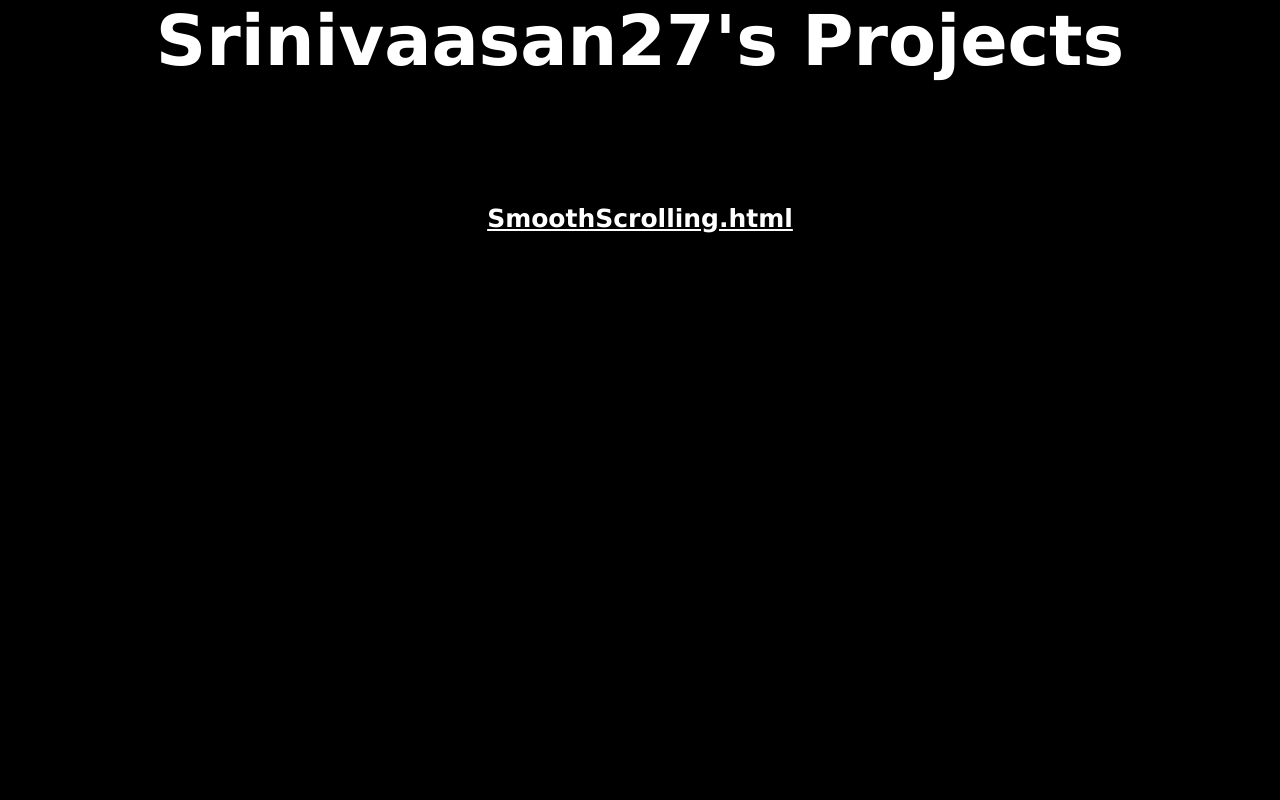
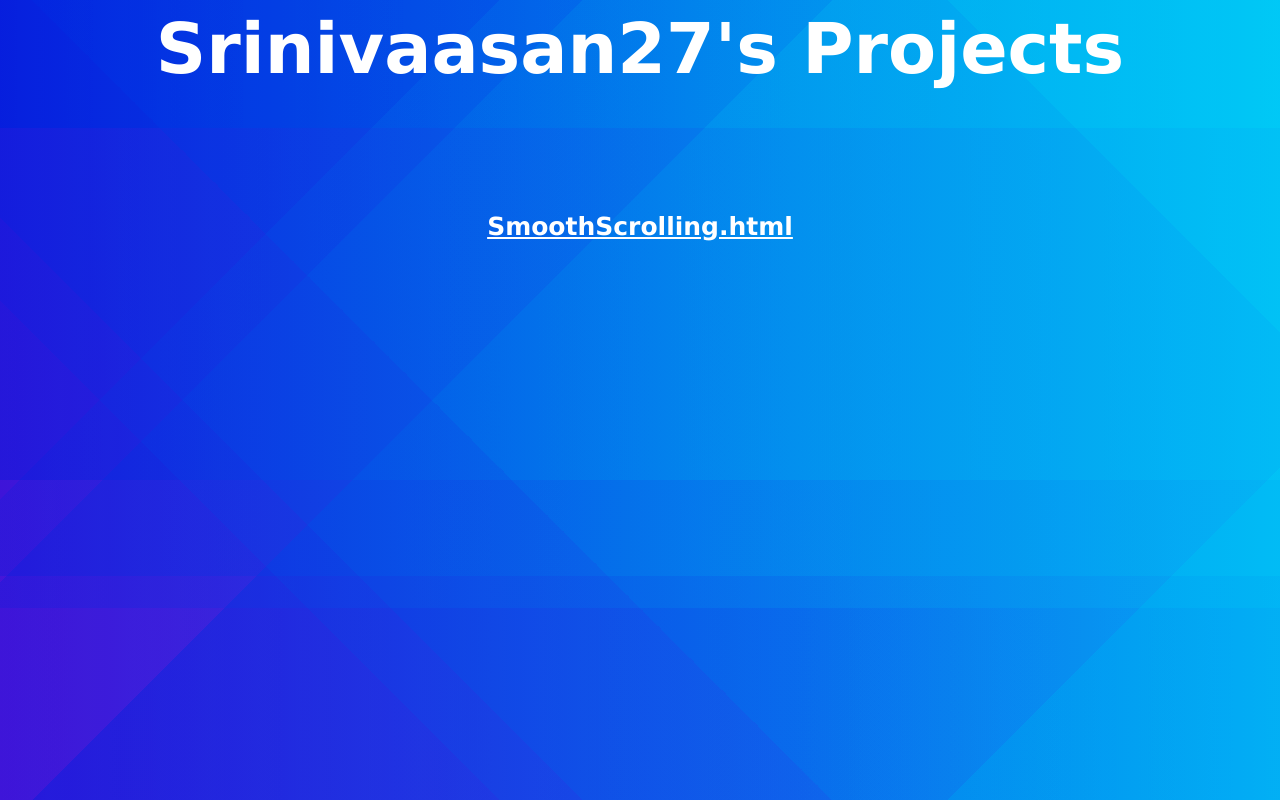
Before and after one commit to Srinivaasan27/Srinivaasan27-Projects, a plain HTML site: page index.html in a window 1280 px wide. Drawn offline with Linux system fonts and the light colour scheme.

Commit message:
Update index.html

```diff
--- a/index.html
+++ b/index.html
@@ -2,7 +2,7 @@
     <head>
         <title>Srinivaasan27 Projects</title>
         <link rel="icon" href="https://srinivaasan27.github.io/Srinivaasan27-Projects/Mypfp.png">
-        <link rel="stylesheet" type="text/css" href="Test.css">
+        <link rel="stylesheet" type="text/css" href="style.css">
     </head>
     <style>
         body {
```
